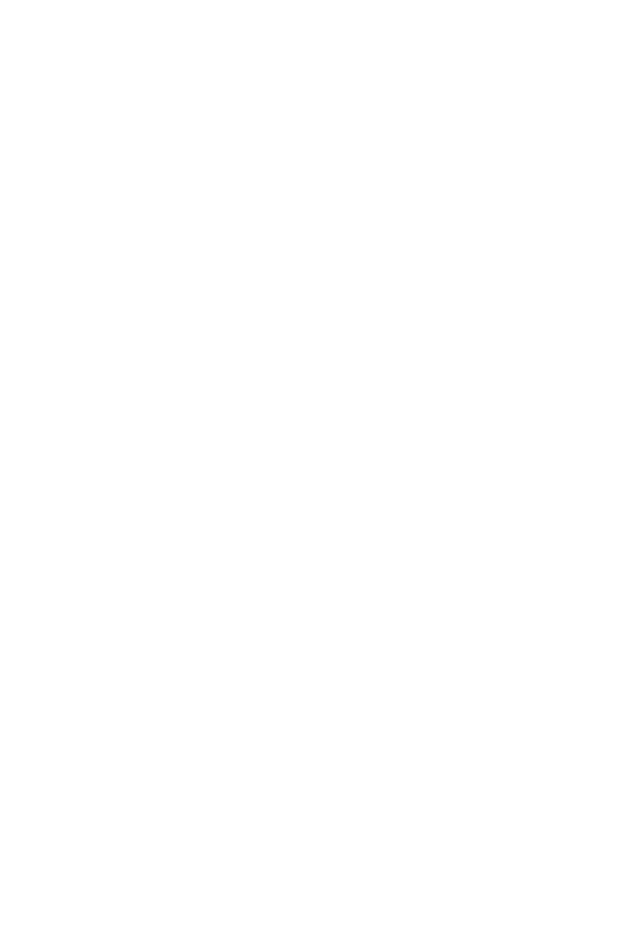
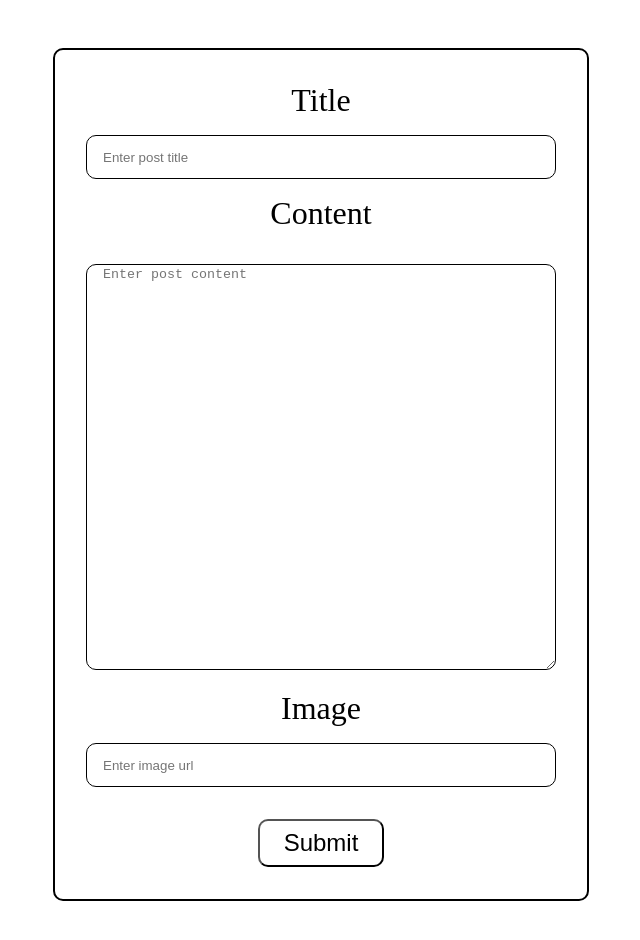
Before and after one commit to andikaraditya/blog-vue, a Nuxt app in the folder client/: page /create in a window 1280 px wide. Before the commit this address had no page. Shown: the part 160-1100 px from the top of the page, without its empty margins (319-959 px from the left). Before the commit the page ends 800 px from the top, so only its background shows below. Built offline with nearby package versions, Linux system fonts and the light colour scheme.

Commit message:
add create post page and function

```diff
--- /dev/null
+++ b/client/pages/create.vue
@@ -0,0 +1,96 @@
+<template>
+    <div>
+        <h1>Create New Post</h1>
+        <div class="form-card">
+            <form @submit.prevent="handleCreate" action="">
+                <label for="">Title</label>
+                <input v-model="Title" type="text" name="" id="" placeholder="Enter post title">
+                <label for="">Content</label>
+                <textarea v-model="Description" name="" id="" cols="30" rows="10" placeholder="Enter post content"></textarea>
+                <label for="">Image</label>
+                <input v-model="Image" type="text" name="" id="" placeholder="Enter image url">
+                <button class="pointer-hover">Submit</button>
+            </form>
+        </div>
+    </div>
+</template>
+
+<script setup>
+    import axios from "axios";
+    const Title = ref("")
+    const Description = ref("")
+    const Image = ref("")
+
+    async function handleCreate() {
+        try {
+            const {data} = await axios({
+                method: "post",
+                url: "http://localhost:3000/posts",
+                data: {
+                    Title: Title.value,
+                    Description: Description.value,
+                    Image: Image.value
+                },
+                headers: {
+                    access_token: localStorage.access_token
+                }
+            })
+
+            navigateTo("/")
+        } catch (error) {
+            console.log(error)
+        }
+    }
+</script>
+
+<style scoped>
+h1 {
+    font-size: 3rem;
+    text-align: center;
+    margin: 1rem 0;
+}
+
+.form-card {
+    /* background-color: red; */
+    width: 500px;
+    text-align: center;
+    margin: 4rem auto;
+    border: solid black 2px;
+    padding: 2rem 1rem;
+    border-radius: 10px;
+}
+
+label, input {
+    display: block;
+}
+label {
+    font-size: 2rem;
+    margin-bottom: 1rem;
+}
+
+input {
+    width: 90%;
+    margin: 1rem auto;
+    height: 2.5rem;
+    border-radius: 10px;
+    border: solid black 1px;
+    padding-left: 1rem;
+}
+
+textarea {
+    width: 90%;
+    margin: 1rem auto;
+    height: 400px;
+    border-radius: 10px;
+    border: solid black 1px;
+    padding-left: 1rem;
+}
+
+button {
+    font-size: 1.5rem;
+    margin-top: 1rem;
+    background-color: white;
+    border-radius: 10px;
+    padding: 0.5rem 1.5rem;
+}
+</style>
--- a/client/pages/index.vue
+++ b/client/pages/index.vue
@@ -2,6 +2,12 @@
     <div>
         <h1>Home</h1>
         <div class="post-container">
+            <button
+            @click="navigateTo(`/create`)"
+            class="pointer-hover"
+            >
+                Create Post
+            </button>
             <PostCard
             v-for="post in posts"
             :key="post.id"
@@ -27,6 +33,18 @@ const posts = ref(data)
 h1 {
     font-size: 3rem;
     text-align: center;
+    margin: 1rem 0;
+}
+
+button {
+    font-size: 1.5rem;
+    padding: 0.5rem;
+    background-color: white;
+    border-radius: 10px;
+    border: solid black 1px;
+    width: 150px;
+    align-self: center;
+    margin-bottom: 1rem;
 }
 
 .post-container {
```
